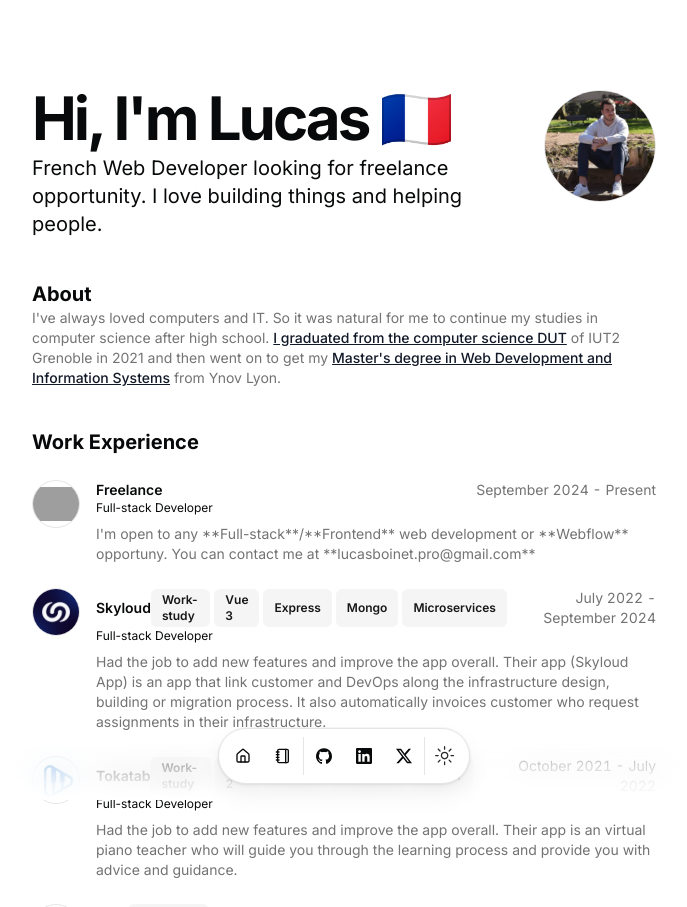
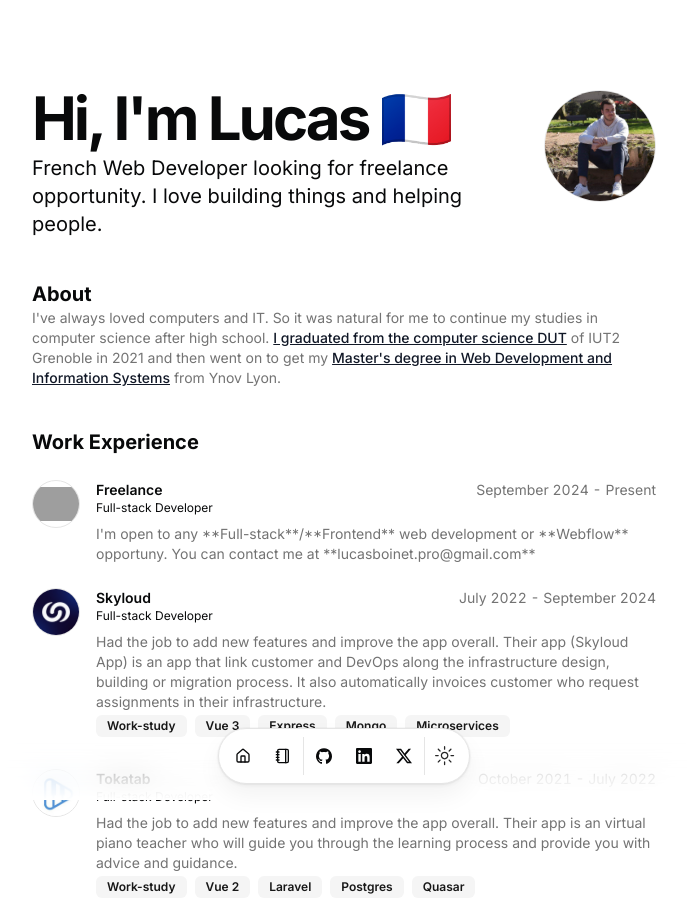
Before and after one commit to lucasboinet/portfolio, a Next.js app: page / in a window 1280 px wide. Shown: the top 907 px of the page, without its empty margins (296-983 px from the left). Built offline with nearby package versions, Linux system fonts and the light colour scheme; grey boxes are pictures that could not be loaded.

Commit message:
fix: undefined values in resume config

```diff
--- a/src/app/page.tsx
+++ b/src/app/page.tsx
@@ -67,7 +67,7 @@ export default function Page() {
                 subtitle={work.title}
                 href={work.href}
                 badges={work.badges}
-                period={`${work.start} - ${work.end ?? "Present"}`}
+                period={`${work.start} - ${work.end !== '' ? work.end : "Present"}`}
                 description={work.description}
               />
             </BlurFade>
--- a/src/components/resume-card.tsx
+++ b/src/components/resume-card.tsx
@@ -43,19 +43,6 @@ export const ResumeCard = ({
             <div className="flex items-center justify-between gap-x-2 text-base">
               <h3 className="inline-flex items-center justify-center font-semibold leading-none text-xs sm:text-sm">
                 {title}
-                {badges && (
-                  <span className="inline-flex gap-x-1">
-                    {badges.map((badge, index) => (
-                      <Badge
-                        variant="secondary"
-                        className="align-middle text-xs"
-                        key={index}
-                      >
-                        {badge}
-                      </Badge>
-                    ))}
-                  </span>
-                )}
                 <ChevronRightIcon className="size-4 translate-x-0 transform opacity-0 transition-all duration-300 ease-out group-hover:translate-x-1 group-hover:opacity-100" />
               </h3>
               <div className="text-xs sm:text-sm tabular-nums text-muted-foreground text-right">
@@ -67,6 +54,19 @@ export const ResumeCard = ({
           <CardContent className="mt-2 text-xs sm:text-sm">
             {description}
           </CardContent>
+          {badges && badges.length > 0 && (
+            <div className="inline-flex gap-x-2 mb-2">
+              {badges.map((badge, index) => (
+                <Badge
+                  variant="secondary"
+                  className="align-middle text-xs"
+                  key={index}
+                >
+                  {badge}
+                </Badge>
+              ))}
+            </div>
+          )}
         </div>
       </Card>
     </Link>
--- a/src/data/resume.tsx
+++ b/src/data/resume.tsx
@@ -50,10 +50,12 @@ export const DATA = {
     {
       company: "Freelance",
       href: "https://skyloud.fr",
+      badges: [],
       location: "Lyon, FR & Remote",
       title: "Full-stack Developer",
       logoUrl: "/logo.jpg",
       start: "September 2024",
+      end: '',
       description: "I'm open to any **Full-stack**/**Frontend** web development or **Webflow** opportuny. You can contact me at **lucasboinet.pro@gmail.com**",
     },
     {
```
